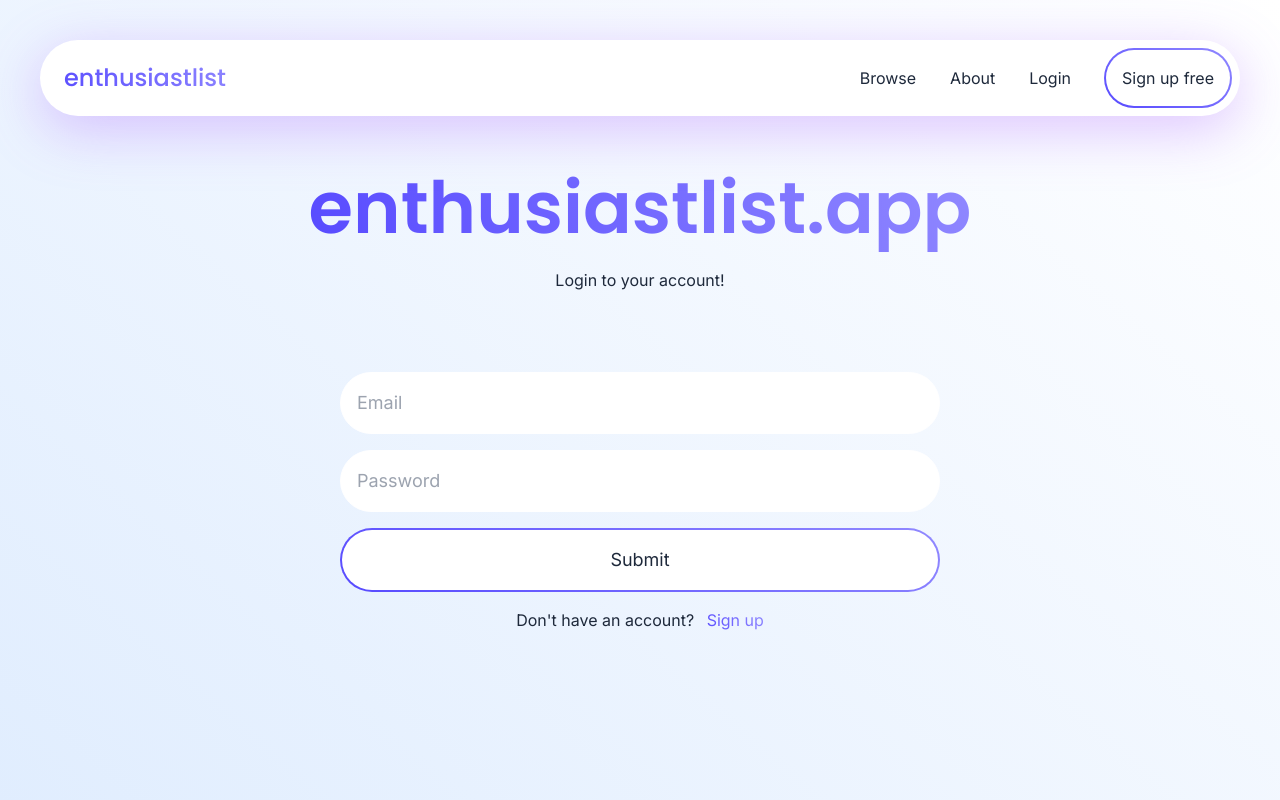
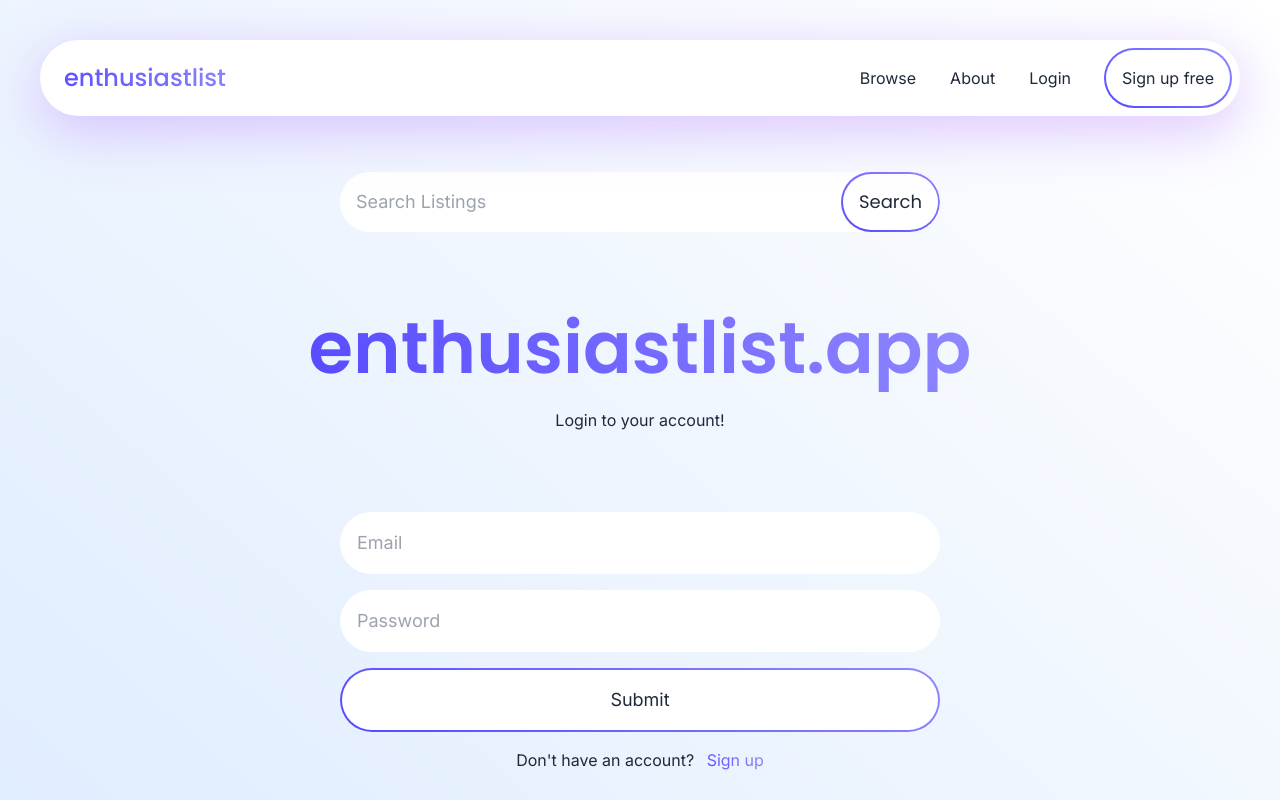
Before and after one commit to alexandermburke/enthlist, a Next.js app in the folder src/: page /browse in a window 1280 px wide. Shown: the top 800 px of the page. Built offline with nearby package versions, Linux system fonts and the light colour scheme; no server answers.

Commit message:
BrowseListing changes
Added Search button, still needs functionality. Fixed some ui issues, still need change.

```diff
--- a/src/app/browse/layout.js
+++ b/src/app/browse/layout.js
@@ -4,6 +4,7 @@ import Login from '@/components/Login'
 import Main from '@/components/Main'
 import { useAuth } from '@/context/AuthContext'
 import React from 'react'
+import SearchBtn from '@/components/SearchButton';
 
 export default function SubLayout({ children }) {
     const { currentUser, loading } = useAuth()
@@ -13,6 +14,7 @@ export default function SubLayout({ children }) {
         content = (
             <div className='flex items-center justify-center flex-col flex-1'>
                 <i className="fa-solid fa-spinner text-white animate-spin text-4xl sm:text-5xl md:text-6xl"></i>
+
             </div>
         )
     }
@@ -26,6 +28,7 @@ export default function SubLayout({ children }) {
     return (
         <CoolLayout>
             <Main>
+            <SearchBtn CenterAligned />
                 {content}
             </Main>
         </CoolLayout>
--- a/src/components/BrowseListing.js
+++ b/src/components/BrowseListing.js
@@ -508,7 +508,7 @@ export default function BrowseListings() {
             )}
             <div className='flex flex-col gap-8 flex-1'>
                 <ActionCard title={'Listings'}>
-                    <div className='flex flex-col gap- overflow-x-scroll'>
+                    <div className='flex flex-col gap-8 overflow-x-scroll'>
                         <div className='grid grid-cols-4 shrink-0'>
                             {['', '', '', '', '', '', ''].map((label, labelIndex) => {
                                 return (
--- a/src/components/SearchButton.js
+++ b/src/components/SearchButton.js
@@ -20,7 +20,7 @@ export default function RegisterBtn(props) {
             <div className='flex items-stretch py-4 pl-4'>
                 <p></p>
             </div>
-            <input value={username} onChange={(e) => setUsername(e.target.value)} className='w-full flex-1 bg-white outline-none border-none py-4 ' placeholder='Find a car ...' />
+            <input value={username} onChange={(e) => setUsername(e.target.value)} className='w-full flex-1 bg-white outline-none border-none py-4 ' placeholder='Search Listings' />
             <button onClick={validateUsername} className='ml-4  duration-200 overflow-hidden  p-0.5 rounded-full relative'>
                 <div className='absolute inset-0 blueBackground ' />
                 <div className={'h-full px-4 grid place-items-center relative z-10 bg-white rounded-full hover:bg-transparent duration-200 hover:text-white ' + poppins.className}>
```
